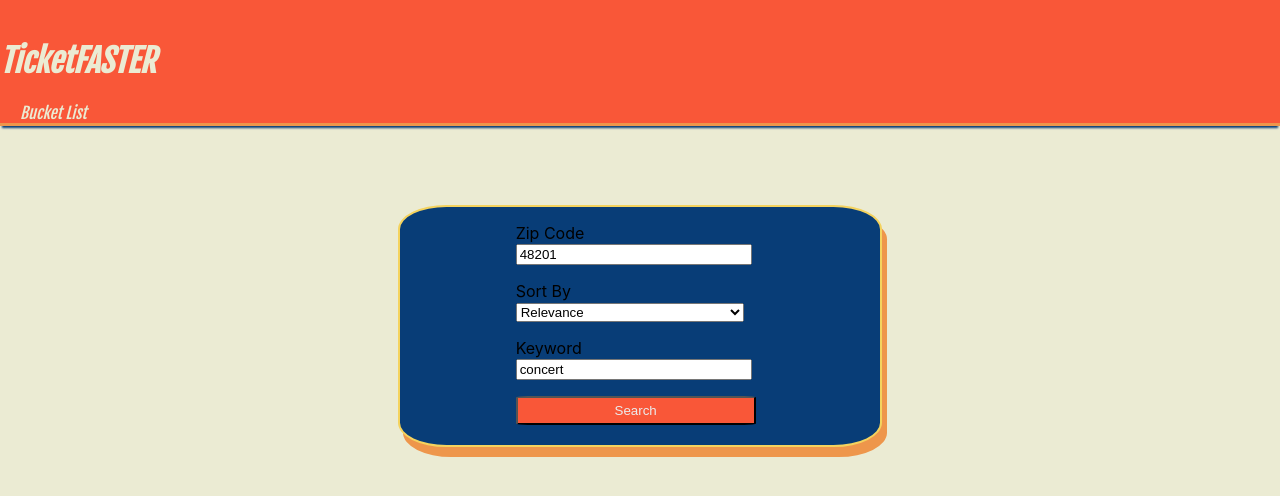
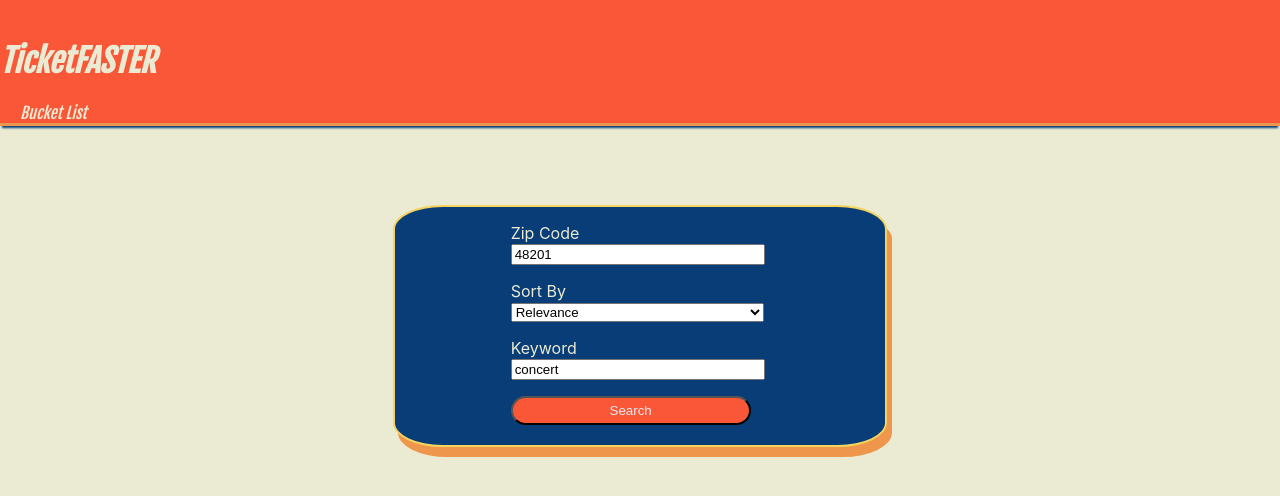
Before and after one commit to CTDior/event-react-project, a React (Create React App) app: page / in a window 1280 px wide. Shown: the top 496 px of the page. Built offline with nearby package versions, Linux system fonts and the light colour scheme; no server answers.

Commit message:
styled resultList and result

```diff
--- a/src/components/Result.css
+++ b/src/components/Result.css
@@ -1,8 +1,14 @@
 /** @format */
 
 .Result {
-  width: 100%;
+  width: 80%;
   list-style: none;
+  display: flex;
+  flex-direction: column;
+  justify-content: center;
+  align-items: center;
+  padding: 12px;
+  margin-bottom: 5px;
 }
 
 p {
@@ -20,6 +26,10 @@ a {
   padding: 10px;
 }
 
+.tmlink {
+  color: #083d77;
+}
+
 .favorite {
   padding: 10px;
   border-radius: 30px;
--- a/src/components/Result.tsx
+++ b/src/components/Result.tsx
@@ -12,18 +12,16 @@ const Result = ({ event }: Props) => {
   let venueName = event._embedded.venues[0].name;
   // Write a function here to convert military time to
   // regular time.
-  let day = ""
+  let day = "";
 
-  const {favorites, addFavorite, removeFavorite} = useContext(FavoritesContext); // this gets the add favorite function from context
+  const { favorites, addFavorite, removeFavorite } =
+    useContext(FavoritesContext); // this gets the add favorite function from context
 
   const isFav = (url: string): boolean => {
-    return favorites.some( (event) => {
+    return favorites.some((event) => {
       return event.url === url;
-    })
-  }
-
-
-
+    });
+  };
 
   return (
     <li className="Result">
@@ -32,16 +30,24 @@ const Result = ({ event }: Props) => {
       <p>{event.dates.start.localDate}</p>
       <p>{event.dates.start.localTime}</p>
       <p>{venueName}</p>
-      <a href={event.url}>Ticketmaster Link</a>
+      <a className="tmlink" href={event.url}>
+        Get Your Tickets Here!
+      </a>
       <p>
-      {isFav(event.url) === false &&
-        <button className="favorite" onClick={()=>addFavorite(event)} >Add to Bucket List &hearts;</button>
-        }
-      {isFav(event.url) &&
-        <button className="favorite" onClick={()=>removeFavorite(event.url)}>Remove from Bucket List</button>
-      }
+        {isFav(event.url) === false && (
+          <button className="favorite" onClick={() => addFavorite(event)}>
+            Add to Bucket List &hearts;
+          </button>
+        )}
+        {isFav(event.url) && (
+          <button
+            className="favorite"
+            onClick={() => removeFavorite(event.url)}
+          >
+            Remove from Bucket List
+          </button>
+        )}
       </p>
-
     </li>
   );
 };
--- a/src/components/ResultList.css
+++ b/src/components/ResultList.css
@@ -2,4 +2,13 @@
 
 li {
   text-decoration: none;
+  border: 2px solid #ee964b;
 }
+
+.ResultList {
+  display: flex;
+  flex-direction: column;
+  justify-content: center;
+  align-items: center;
+  margin: 0;
+}
--- a/src/components/SearchForm/SearchForm.css
+++ b/src/components/SearchForm/SearchForm.css
@@ -7,6 +7,7 @@
   border: 2px solid #f4d35e;
   box-shadow: 5px 10px #ee964b;
   padding-bottom: 20px;
+  padding-right: 10px;
   background-color: #083d77;
   border-radius: 10%;
   width: 35vh;
@@ -14,21 +15,25 @@
 
 .SearchForm {
   flex: 1;
-  color: #ebebd3;
+
   padding-left: 5px;
 }
 
+label {
+  color: #ebebd3;
+}
+
 input {
-  width: 90%;
+  width: 97%;
 }
 
 select {
-  width: 90%;
+  width: 100%;
 }
 
 button {
   background-color: #f95738;
-  border-radius: 5%;
+  border-radius: 30px;
   color: #ebebeb;
   width: 30vh;
   padding: 5px;
```
